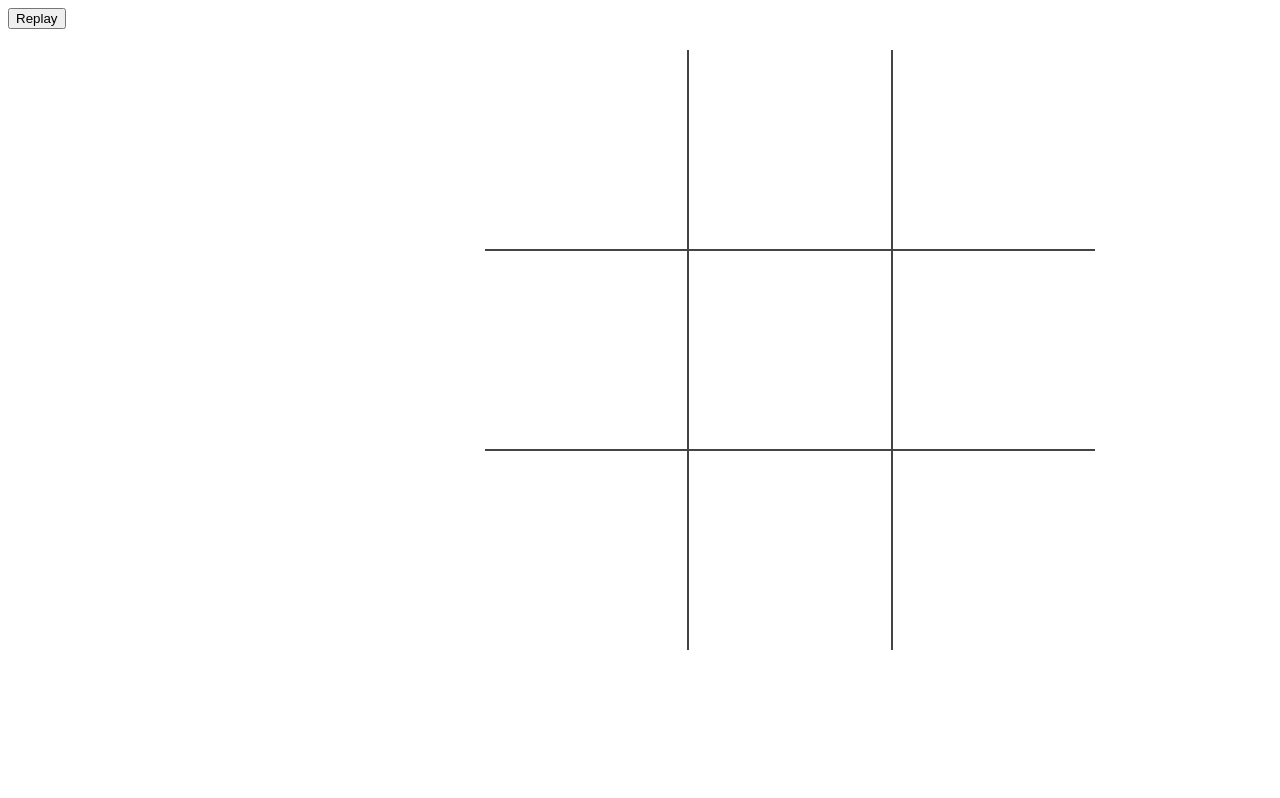
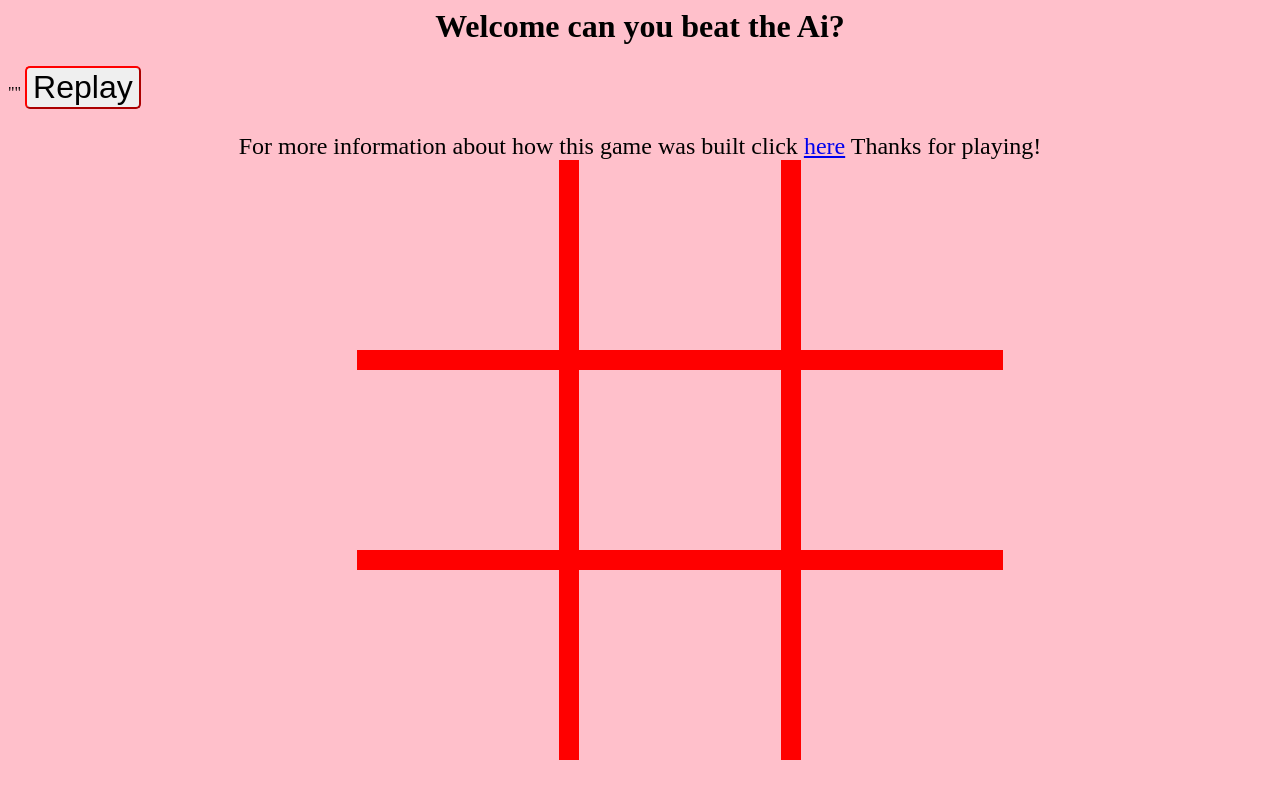
Before and after one commit to rummankarim/Tic-Tac-Toe, a plain HTML site: page index.html in a window 1280 px wide. Drawn offline with Linux system fonts and the light colour scheme.

Commit message:
Updated files

```diff
--- a/index.html
+++ b/index.html
@@ -13,6 +13,7 @@
 </head>
 
 <body>
+	<h1>Welcome can you beat the Ai?</h1>
 
 	<table>
 		<tr>
@@ -23,7 +24,7 @@
 		<tr>
 			<td class="cell" id="3"></td>
 			<td class="cell" id="4"></td>
-			<td class="cell" id="5"></td>
+			<td class="cell" id="5"></td>""
 		</tr>
 
 		<tr>
@@ -37,5 +38,7 @@
 	</div>
 	<button onClick="startGame()">Replay</button>
 	<script src="script.js"></script>
+	<p> For more information about how this game was built click <a href="https://github.com/rummankarim/Tic-Tac-Toe">here</a> Thanks for playing!</p>
+
 </body>
 </html>
--- a/style.css
+++ b/style.css
@@ -1,15 +1,16 @@
 td {
-	border: 2px solid #444;
+	border: 20px solid red;
 	height: 200px;
 	width: 200px;
+
 }
 
 table {
 	border-collapse: collapse;
 	position: absolute;
-	left: 50%;
+	left: 40%;
 	margin-left:-155px;
-	top:50px;
+	bottom: 40px;
 }
 
 table tr:first-child td {
@@ -40,7 +41,35 @@ table tr td:last-child {
 	padding-bottom: 50px;
 	text-align: center;
 	border-radius: 5px;
-	color: white;
+	color: red;
 
 
 }
+table tr td {
+	font-size: 100px;
+	text-align: center;
+}
+
+body {
+	background-color: pink;
+}
+
+h1 {
+	text-align: center;
+	font-size: 32px;
+
+}
+
+p {
+	text-align: center;
+	font-size: 24px;
+}
+
+button {
+	border-radius: 5px;
+	border-color: red;
+	text-align: center;
+	font-size: 32px;
+	right: 50%;
+	margin-right: -100px;
+}
```
Also changed, not shown: script.js (line endings or trailing spaces).
